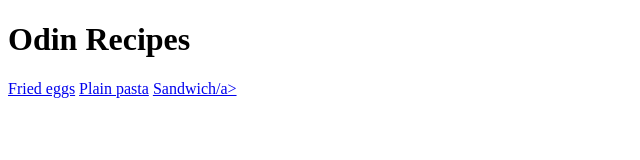
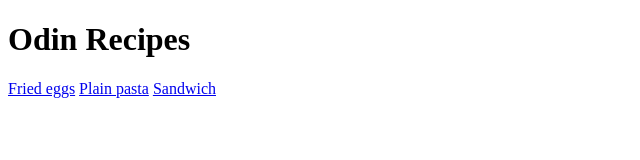
Before and after one commit to gitupgituot/odin_recipes, a plain HTML site: page index.html in a window 1280 px wide. Shown: the full height of the page, 0-640 px from the left. Drawn offline with Linux system fonts and the light colour scheme.

Commit message:
Fix the link text some more

```diff
--- a/index.html
+++ b/index.html
@@ -8,6 +8,6 @@
         <h1>Odin Recipes</h1>
         <a href="./recipes/fried-eggs.html">Fried eggs</a>
         <a href="./recipes/plain-pasta.html">Plain pasta</a>
-        <a href="./recipes/sandwich.html">Sandwich/a>
+        <a href="./recipes/sandwich.html">Sandwich</a>
     </body>
 </html>
```
